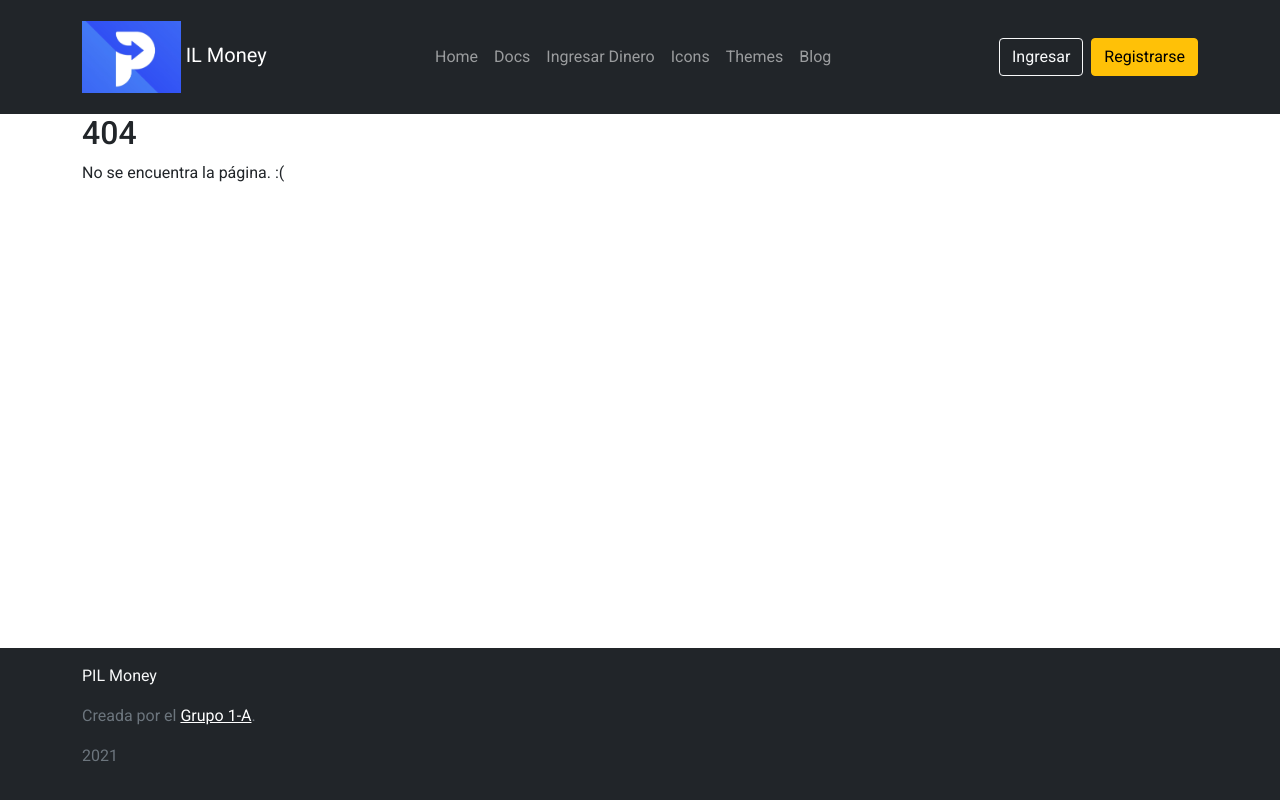
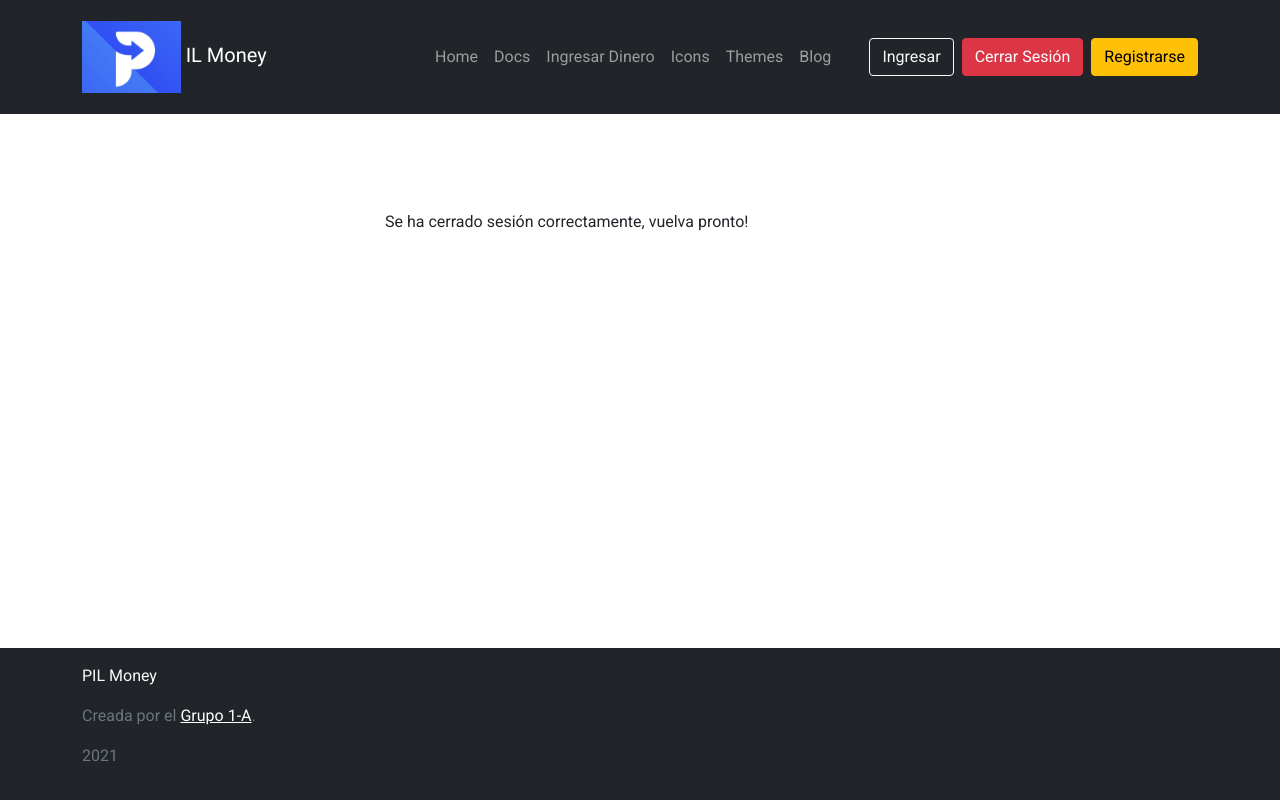
Before and after one commit to pgPilfs/grupo1a-g1a, an Angular app in the folder frontend/: page /logout in a window 1280 px wide. Before the commit this address had no page. Built offline with nearby package versions, Linux system fonts and the light colour scheme.

Commit message:
Cerrar sesion

```diff
--- a/frontend/src/app/app-routing.module.ts
+++ b/frontend/src/app/app-routing.module.ts
@@ -6,6 +6,7 @@
 import { RegisterComponent} from './pages/register/register.component';
 import { IngresodineroComponent } from './pages/ingresodinero/ingresodinero.component';
 import { NotFoundComponent } from './pages/not-found/not-found.component';
+import { LogoutComponent } from './pages/logout/logout.component';
 
 const routes: Routes = [
   { path: '', component: HomeComponent },
@@ -14,6 +15,7 @@
   { path: 'forget-pass', component: ForgetPassComponent },
   { path: 'register', component: RegisterComponent },
   { path: 'ingdinero', component: IngresodineroComponent },
+  { path: 'logout', component: LogoutComponent },
   { path: '**', component: NotFoundComponent },
 ];
 
--- a/frontend/src/app/layout/header/header.component.html
+++ b/frontend/src/app/layout/header/header.component.html
@@ -42,6 +42,7 @@
           <a routerLink="/login" class="btn btn-outline-light me-2">
             Ingresar
           </a>
+          <a routerLink="/logout" class="btn btn-danger me-2">Cerrar Sesión</a>
           <a routerLink="/register" class="btn btn-warning">Registrarse</a>
         </div>
       </div>
--- /dev/null
+++ b/frontend/src/app/pages/logout/logout.component.html
@@ -0,0 +1,7 @@
+<div class="container-xl d-flex justify-content-center">
+    <div class="px-4 pt-5 my-5 col-md-6">
+        <p>
+            Se ha cerrado sesión correctamente, vuelva pronto!
+        </p>
+    </div>
+</div>
--- /dev/null
+++ b/frontend/src/app/pages/logout/logout.component.ts
@@ -0,0 +1,15 @@
+import { Component, OnInit } from '@angular/core';
+
+@Component({
+  selector: 'app-logout',
+  templateUrl: './logout.component.html',
+  styleUrls: ['./logout.component.css']
+})
+export class LogoutComponent implements OnInit {
+
+  constructor() { }
+
+  ngOnInit(): void {
+  }
+
+}
--- a/frontend/src/app/pages/pages.module.ts
+++ b/frontend/src/app/pages/pages.module.ts
@@ -9,6 +9,7 @@
 import { ReactiveFormsModule } from '@angular/forms';
 import { IngresodineroComponent } from './ingresodinero/ingresodinero.component';
 import { LayoutModule } from '../layout/layout.module';
+import { LogoutComponent } from './logout/logout.component';
 
 
 
@@ -21,6 +22,7 @@
     ForgetPassComponent,
     RegisterComponent,
     IngresodineroComponent,
+    LogoutComponent,
 
   ],
   imports: [
```
Also changed, not shown: frontend/src/app/pages/logout/logout.component.css (added), 2 other files (tests, documents, lock files or other folders).
